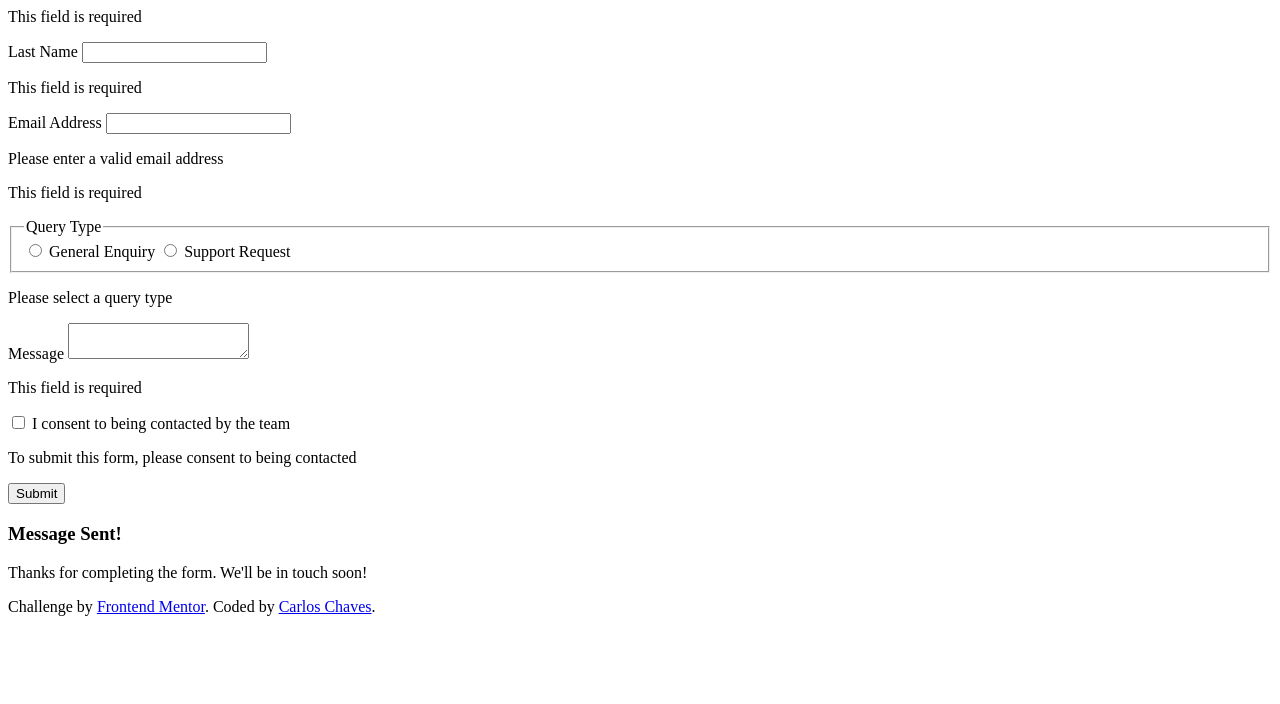
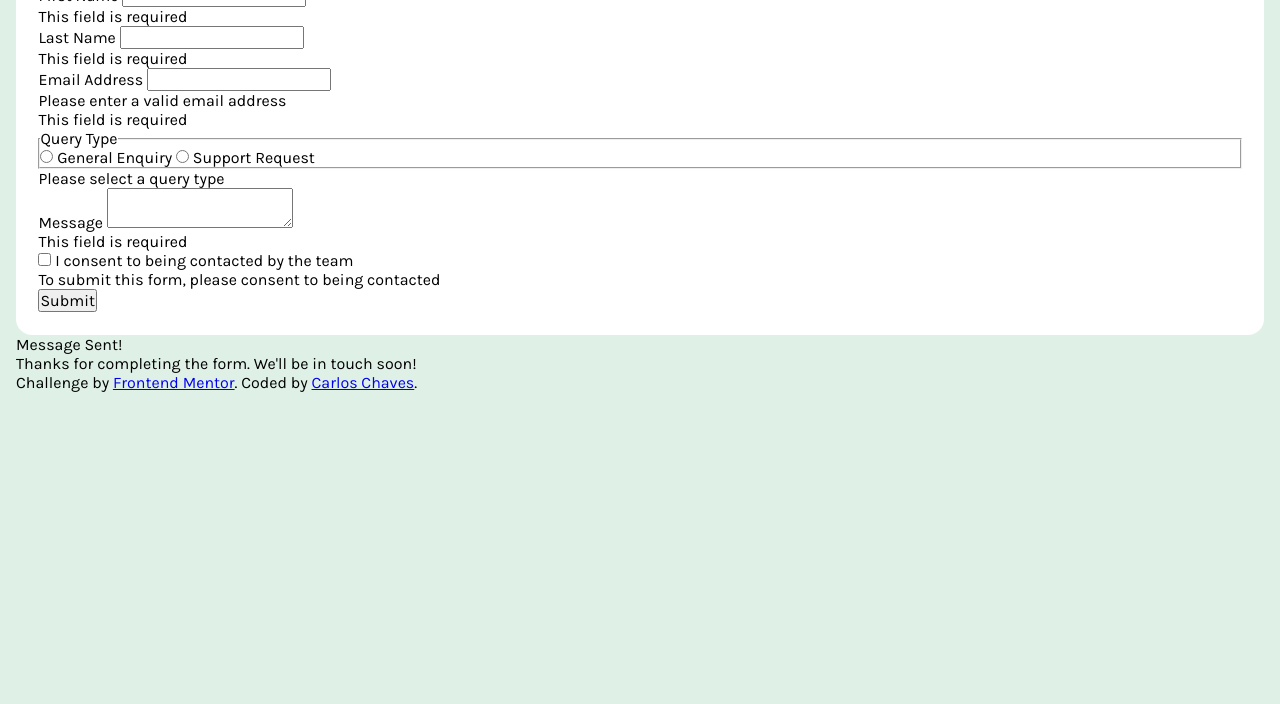
Before and after one commit to sircarloschaves/contact-form, a plain HTML site: page index.html in a window 1280 px wide. Shown: the part 96-800 px from the top of the page. Drawn offline with Linux system fonts and the light colour scheme.

Commit message:
style update

```diff
--- a/style.css
+++ b/style.css
@@ -1,4 +1,81 @@
 @font-face {
-  font-family: ;
-  src: url();
+  font-family: "Karla";
+  src: url("assets/fonts/static/Karla-Regular.woff2") format("woff2"),
+    url("assets/fonts/static/Karla-Regular.woff") format("woff"),
+    url("assets/fonts/static/Karla-Regular.ttf") format("truetype");
+  font-weight: 400;
 }
+
+@font-face {
+  font-family: "Karla";
+  src: url("assets/fonts/static/Karla-Bold.woff2") format("woff2"),
+    url("assets/fonts/static/Karla-Bold.woff") format("woff"),
+    url("assets/fonts/static/Karla-Bold.ttf") format("truetype");
+  font-weight: 700;
+}
+
+:root {
+  /* font family */
+  --font-family-body: "Karla";
+
+  /* font weight */
+  --font-weight-regular: 400;
+  --font-weight-strong: 700;
+
+  /* font size */
+  --font-size-body: 1rem;
+
+  /* colors */
+  --color-primary-200: hsl(148, 38%, 91%);
+  --color-primary-600: hsl(169, 82%, 27%);
+  --color-primary-1: hsl(0, 66%, 54%);
+  --color-neutral-1: hsl(0, 0%, 100%);
+  --color-neutral-500: hsl(186, 15%, 59%);
+  --color-neutral-900: hsl(187, 24%, 22%);
+}
+
+/* CSS Reset */
+
+*,
+*::before,
+*::after {
+  margin: 0;
+  padding: 0;
+  box-sizing: border-box;
+  font: inherit;
+}
+
+ul,
+ol {
+  list-style: none;
+}
+
+img,
+picture,
+svg {
+  max-width: 100%;
+  display: block;
+}
+
+/* General styles */
+
+body {
+  min-height: 100vh;
+  background-color: var(--color-primary-200);
+  font-family: var(--font-family-body);
+  padding-block: 1.3rem;
+  padding-inline: 1rem;
+}
+
+.contact-form {
+  background-color: var(--color-neutral-1);
+  border-radius: 1rem;
+  padding-block: 1.4rem;
+  padding-inline: 1.4rem;
+}
+
+.contact-form__title {
+  font-size: 2rem;
+  font-weight: var(--font-weight-strong);
+  color: var(--color-neutral-900);
+}
```
Also changed, not shown: assets/fonts/static/Karla-Bold.woff (added), assets/fonts/static/Karla-Bold.woff2 (added), assets/fonts/static/Karla-Regular.woff (added), assets/fonts/static/Karla-Regular.woff2 (added).
